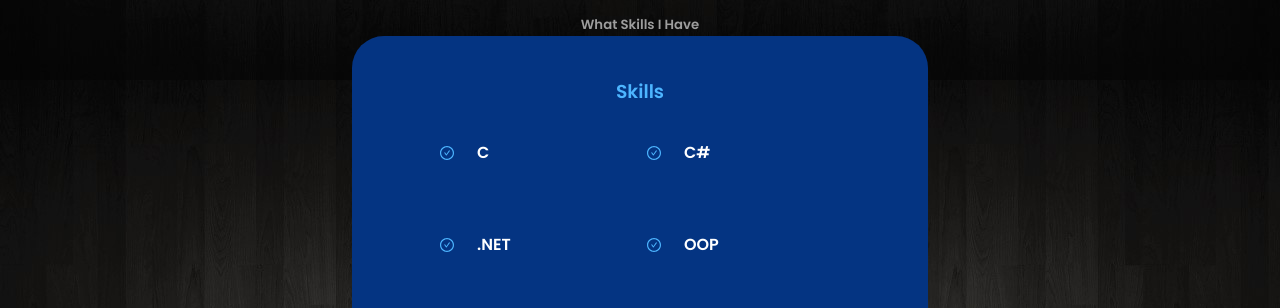
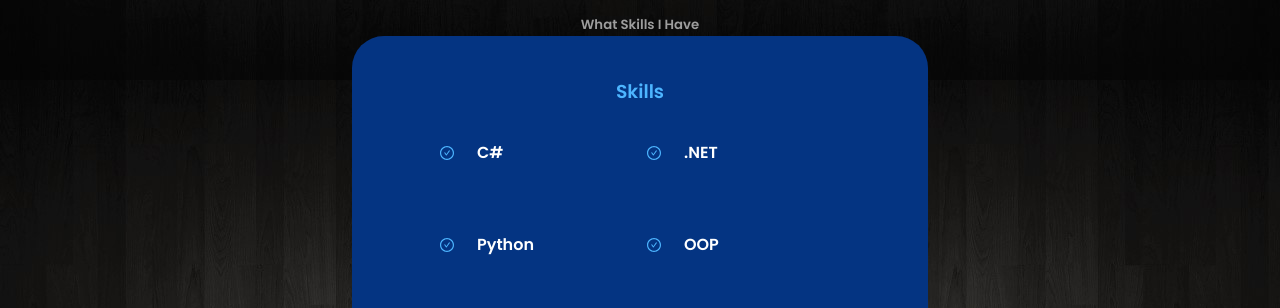
Before and after one commit to TomerBerko/Portfolio, a React (Create React App) app: page / in a window 1280 px wide. Shown: the part 1520-1828 px from the top of the page. Built offline with nearby package versions, Linux system fonts and the light colour scheme.

Commit message:
some change

```diff
--- a/src/components/experience/Experience.jsx
+++ b/src/components/experience/Experience.jsx
@@ -13,15 +13,15 @@
           <div className="experience__content">
             <article className='experience__details'>
               <AiOutlineCheckCircle className='experience__details-icon'/>
-              <h4>C</h4>
-            </article>
-            <article className='experience__details'>
-              <AiOutlineCheckCircle className='experience__details-icon'/>
               <h4>C#</h4>
             </article>
             <article className='experience__details'>
               <AiOutlineCheckCircle className='experience__details-icon'/>
               <h4>.NET</h4>
+            </article>
+            <article className='experience__details'>
+              <AiOutlineCheckCircle className='experience__details-icon'/>
+              <h4>Python</h4>
             </article>
             <article className='experience__details'>
               <AiOutlineCheckCircle className='experience__details-icon'/>
```
